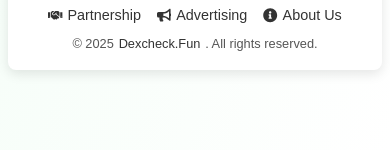
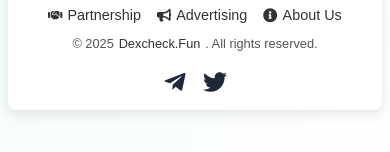
Before and after one commit to crizanp/frontend-dexcheck, a Next.js app: page / in a window 390 px wide. Shown: the part 1029-1181 px from the top of the page. Built offline with nearby package versions, Linux system fonts and the light colour scheme; no server answers.

Commit message:
link footer added

```diff
--- a/app/components/Footer_IGH.tsx
+++ b/app/components/Footer_IGH.tsx
@@ -1,6 +1,6 @@
 import Image from "next/image";
 import { useState } from "react";
-import { FaHandshake, FaBullhorn, FaInfoCircle } from "react-icons/fa";
+import { FaHandshake, FaBullhorn, FaInfoCircle, FaTelegramPlane, FaTwitter } from "react-icons/fa";
 
 export default function Footer() {
     const [isModalOpen, setIsModalOpen] = useState(false);
@@ -43,7 +43,27 @@ export default function Footer() {
                         <a href="https://dexcheck.fun" target="_blank" rel="noopener noreferrer" className="footer-link">Dexcheck.Fun</a>
                         <span>. All rights reserved.</span>
                     </div>
+                    {/* Social Media Links */}
+
                 </div>
+                <div className="mt-auto flex justify-center space-x-4 my-auto sm:hidden">
+                <a
+                    href="https://t.me/dexcheckdotfun"
+                    target="_blank"
+                    rel="noopener noreferrer"
+                    className="text-gray-800 hover:text-green-600"
+                >
+                    <FaTelegramPlane className="text-2xl" />
+                </a>
+                <a
+                    href="https://x.com/dexcheckdotfun"
+                    target="_blank"
+                    rel="noopener noreferrer"
+                    className="text-gray-800 hover:text-green-600"
+                >
+                    <FaTwitter className="text-2xl" />
+                </a>
+            </div>
             </div>
             <style jsx>{`
                 .footer {
```
